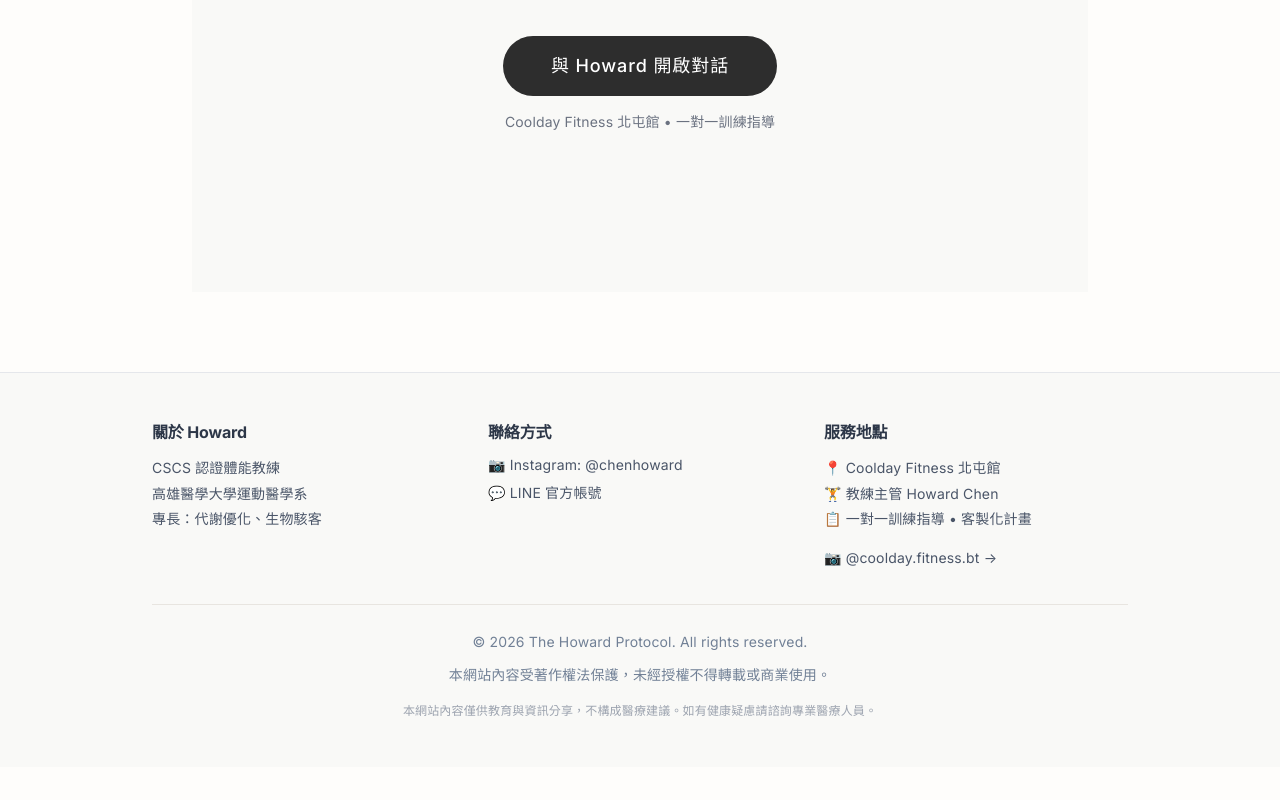
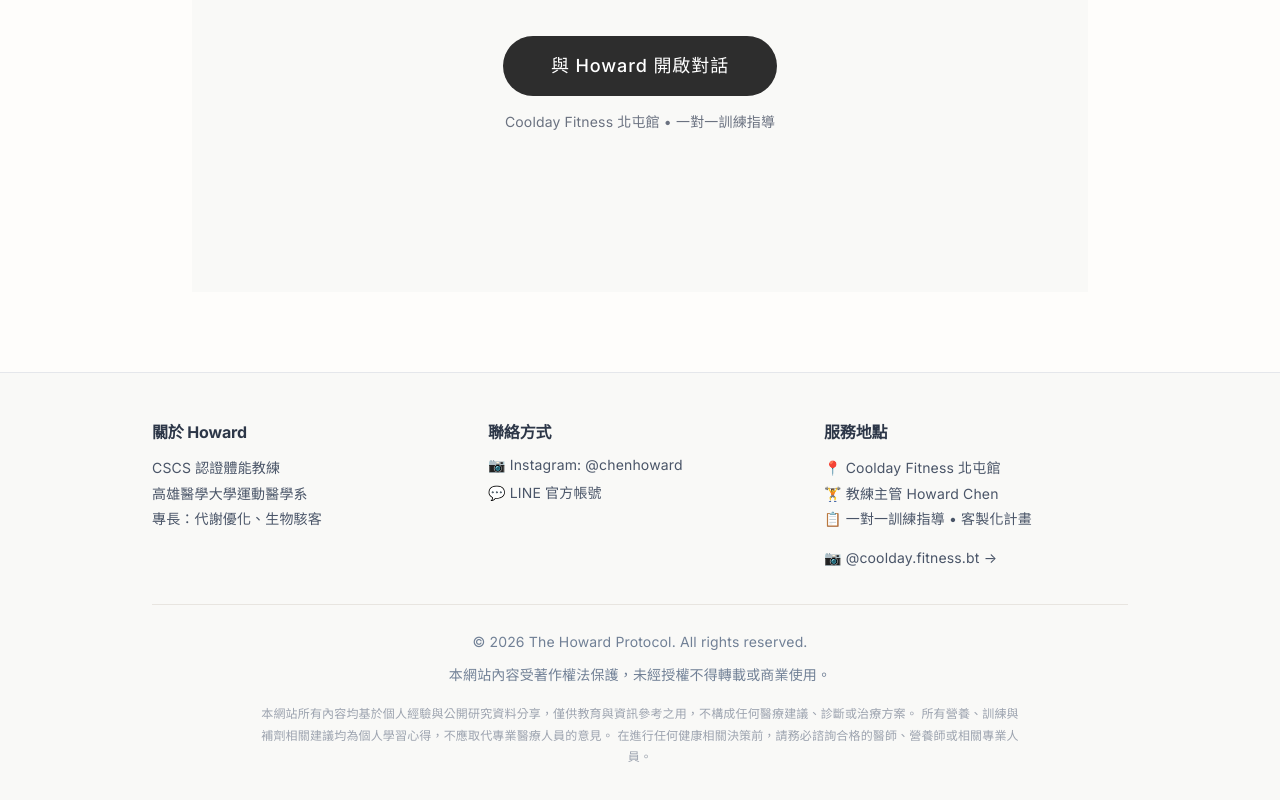
Before and after one commit to chenhoward456-hash/V3, a Next.js app: page / in a window 1280 px wide. Shown: the part 2249-3049 px from the top of the page. Before the commit the page ends 3016 px from the top, so only its background shows below. Built offline with nearby package versions, Linux system fonts and the light colour scheme.

Commit message:
強化免責聲明並建立內容策略規劃文件

```diff
--- a/components/Footer.tsx
+++ b/components/Footer.tsx
@@ -57,8 +57,10 @@ export default function Footer() {
         <div className="border-t border-border pt-6 text-center text-text-muted text-sm">
           <p>© {new Date().getFullYear()} The Howard Protocol. All rights reserved.</p>
           <p className="mt-2">本網站內容受著作權法保護，未經授權不得轉載或商業使用。</p>
-          <p className="mt-4 text-xs text-gray-400">
-            本網站內容僅供教育與資訊分享，不構成醫療建議。如有健康疑慮請諮詢專業醫療人員。
+          <p className="mt-4 text-xs text-gray-400 leading-relaxed max-w-3xl mx-auto">
+            本網站所有內容均基於個人經驗與公開研究資料分享，僅供教育與資訊參考之用，不構成任何醫療建議、診斷或治療方案。
+            所有營養、訓練與補劑相關建議均為個人學習心得，不應取代專業醫療人員的意見。
+            在進行任何健康相關決策前，請務必諮詢合格的醫師、營養師或相關專業人員。
           </p>
         </div>
       </div>
```
Also changed, not shown: 1 other file (tests, documents, lock files or other folders).
